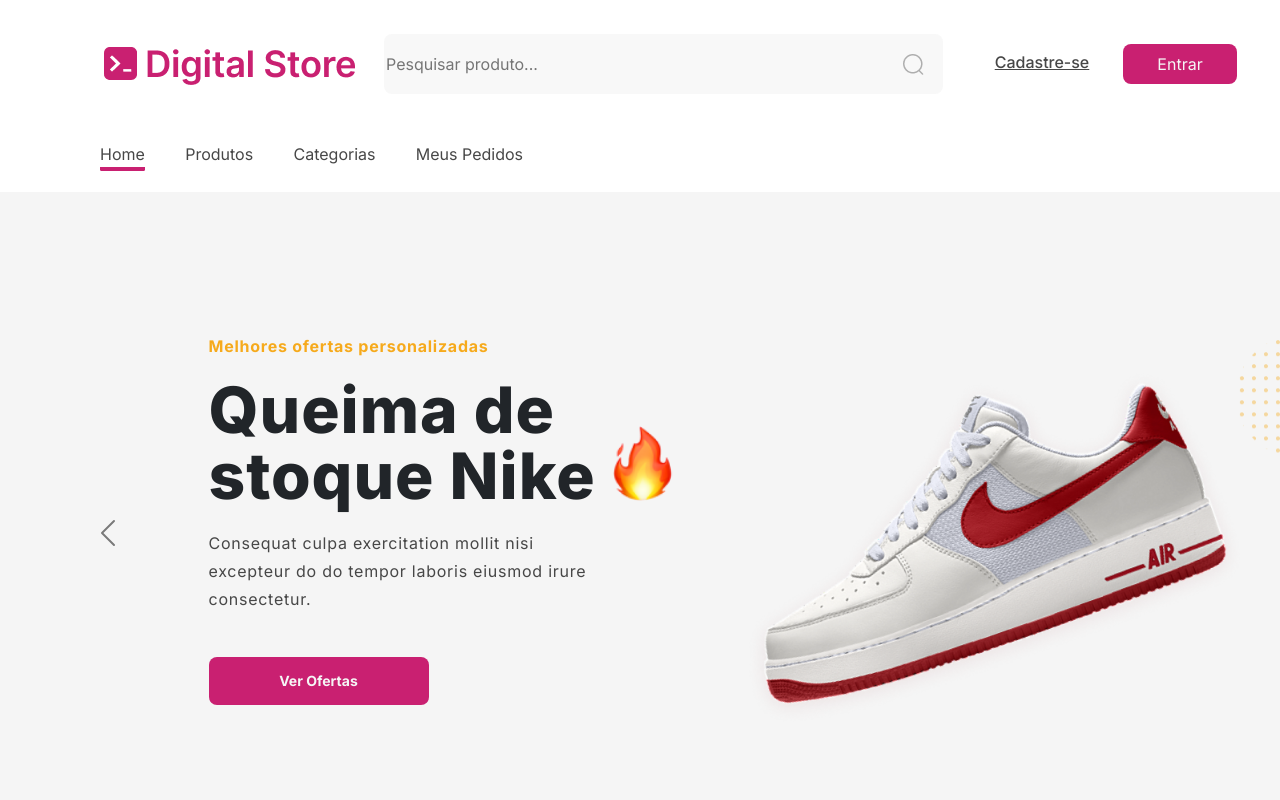
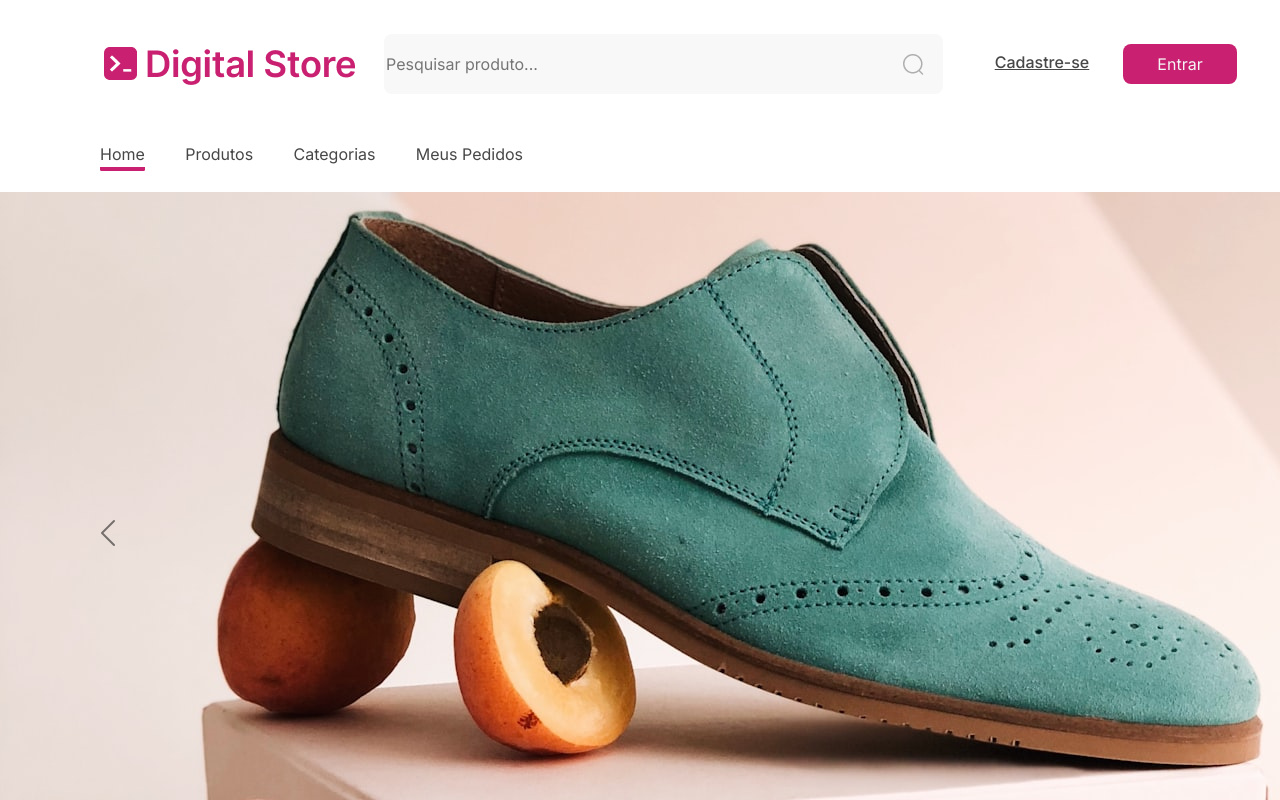
Before and after one commit to JohnyMax42/projeto-drip-store, a React (Vite) app: page / in a window 1280 px wide. Shown: the top 800 px of the page. Built offline with nearby package versions, Linux system fonts and the light colour scheme.

Commit message:
Mudanças no carrousel colocado o fade e também documentado as funções

```diff
--- a/src/components/Carrossel.jsx
+++ b/src/components/Carrossel.jsx
@@ -28,7 +28,11 @@
 
   return (
     <div>
-      <Carousel variant="dark" controls keyboard={true} interval={null} pause="hover" slide={false} style={{ borderRadius: 4 }}>
+      {/* Variant muda a cor geral para branco ou escuro
+      keyboard permite usar a setas do teclado para mudar o carrosel
+      pause permite que ao colocar o mouse em cima do carrosel ele para
+      slide travar o carrousel*/}
+      <Carousel variant="dark" fade controls keyboard={true} interval={3500} pause="hover" slide={true} style={{ borderRadius: 4 }}>
         <Carousel.Item style={{ objectFit: 'contain' }}>
           <Banner />
           <Carousel.Caption>
```
